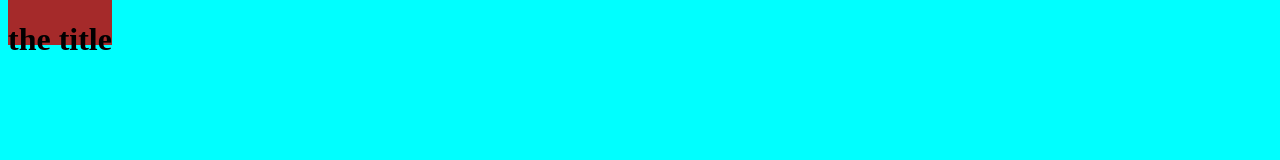
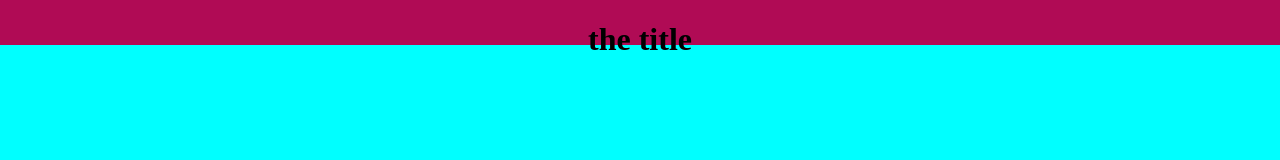
Before and after one commit to HDwilson/HDwilson.github.io, a plain HTML site: page index.html in a window 1280 px wide. Drawn offline with Linux system fonts and the light colour scheme.

Commit message:
modified:   styles.css

```diff
--- a/styles.css
+++ b/styles.css
@@ -6,8 +6,9 @@ body {
     position: absolute;
     top: 0px;
     height: 45px;
-    width: max-content;
-    background-color: brown;
+    width: 100%;
+    left: 0px;
+    background-color: #b00b55;
 }
 
 #title {
```
